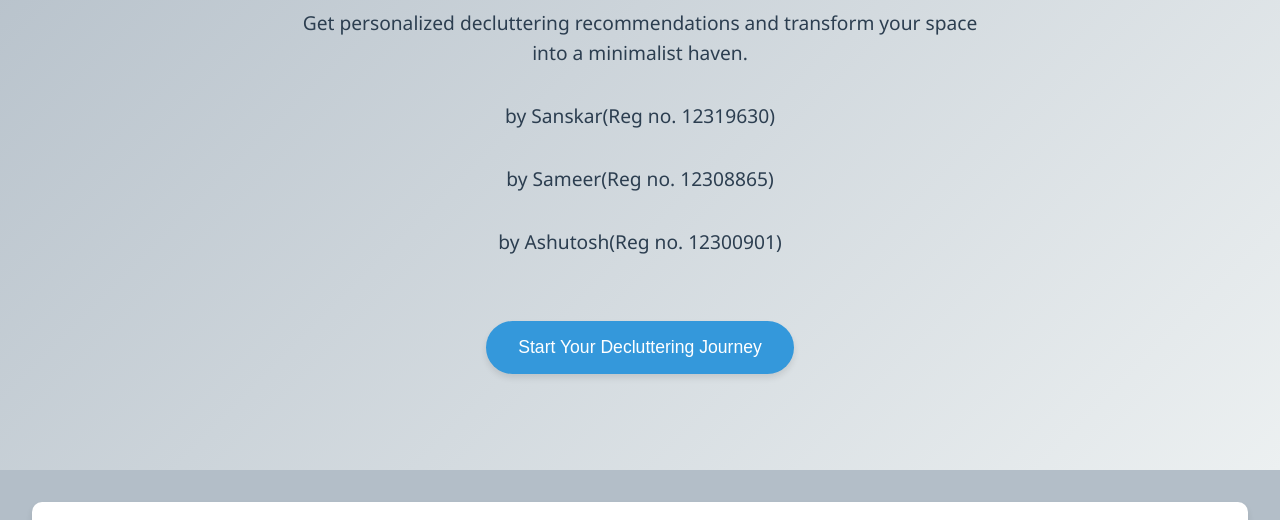
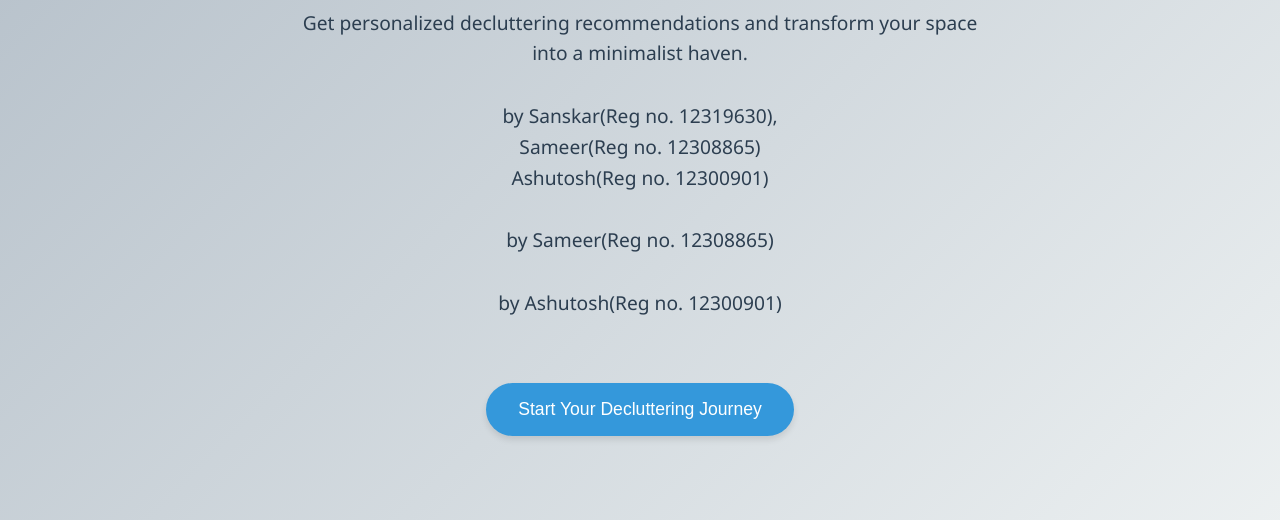
Before and after one commit to funnycoder241/declutter, a website: page public/index.html in a window 1280 px wide. Shown: the part 280-800 px from the top of the page. Drawn offline with Linux system fonts and the light colour scheme.

Commit message:
Update index.html

```diff
--- a/public/index.html
+++ b/public/index.html
@@ -25,7 +25,7 @@
         <section id="home" class="hero-section">
             <h1>Transform Your Space with AI-Powered Decluttering</h1>
             <p>Get personalized decluttering recommendations and transform your space into a minimalist haven.</p>
-            <p>by Sanskar(Reg no. 12319630)</p>
+            <p>by Sanskar(Reg no. 12319630),<br>Sameer(Reg no. 12308865)<br> Ashutosh(Reg no. 12300901)</p>
             <p>by Sameer(Reg no. 12308865)</p>
             <p>by Ashutosh(Reg no. 12300901)</p>
             <button class="cta-button" onclick="scrollToAssistant()">Start Your Decluttering Journey</button>
```
